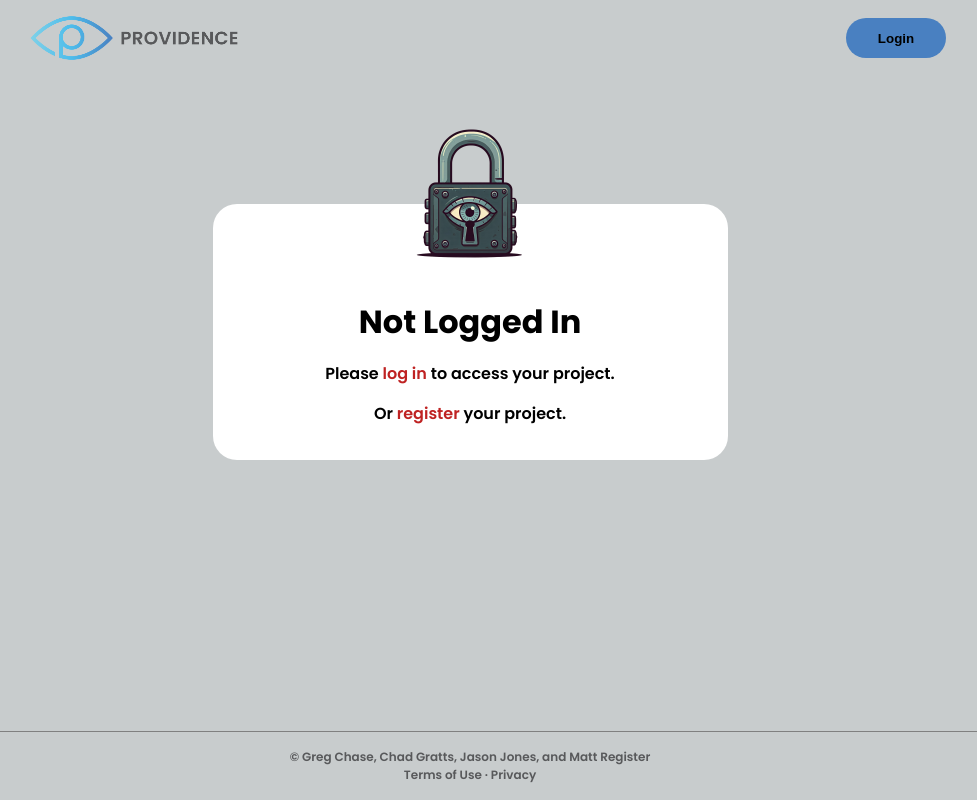
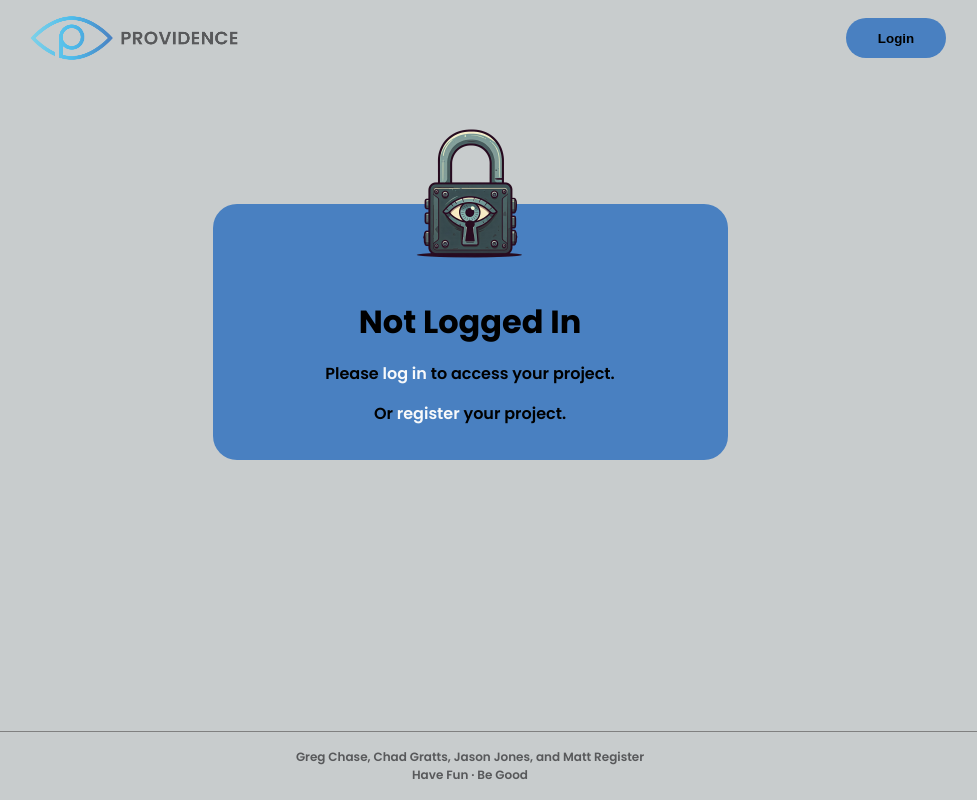
Before and after one commit to capstone2408-team4/session-replay-project, a React (Vite) app in the folder frontend/: page / in a window 1280 px wide. Shown: the whole page, without its empty margins (170-1147 px from the left). Built offline with nearby package versions, Linux system fonts and the light colour scheme; a web font is replaced by a local one; what react-chatbot-kit would draw is missing.

Commit message:
chore: fix css styling on landing
Co-Authored-By: Jason Jones <jsunj.jones@gmail.com>
Co-Authored-By: Greg <97251635+gt-chase@users.noreply.github.com>
Co-Authored-By: chadgratts <89122325+chadgratts@users.noreply.github.com>

```diff
--- a/frontend/src/components/ChatbotPage/ActionProvider.tsx
+++ b/frontend/src/components/ChatbotPage/ActionProvider.tsx
@@ -1,5 +1,8 @@
+// @ts-nocheck
+// types not provided as part of npm package
 import React from 'react';
 import axios from 'axios';
+
 
 const ActionProvider = ({ createChatBotMessage, setState, children }) => {
   const handleShortMessage = () => {
@@ -38,7 +41,7 @@ const ActionProvider = ({ createChatBotMessage, setState, children }) => {
     }));
   }
 
-  const handleValidQuery = async function(message) {
+  const handleValidQuery = async function(message: string) {
     try {
       const response = await axios.post('http://localhost:5001/api/chatbot-query', { query: message }, {
         headers: {
--- a/frontend/src/components/Footer/Footer.tsx
+++ b/frontend/src/components/Footer/Footer.tsx
@@ -4,8 +4,8 @@ function Footer() {
   return(
     <div className={styles.footerContainer}>
       <footer className={styles.footer}>
-        <p className={styles.footerP}>© Greg Chase, Chad Gratts, Jason Jones, and Matt Register</p>
-        <p className={styles.footerP}>Terms of Use · Privacy</p>
+        <p className={styles.footerP}>Greg Chase, Chad Gratts, Jason Jones, and Matt Register</p>
+        <p className={styles.footerP}>Have Fun · Be Good</p>
       </footer>
     </div>
   )
--- a/frontend/src/components/Header/Header.module.css
+++ b/frontend/src/components/Header/Header.module.css
@@ -4,7 +4,6 @@
   align-items: center;
   border-radius: 8px;
   min-width: 900px;
-  /* border-bottom: 1px solid var(--providence-blue); */
 }
 
 .headerChoice {
@@ -46,7 +45,7 @@
 }
 
 .login:hover {
-  background-color: hsl(0, 70%, 44%);
+  background-color: var(--providence-light-blue);
 }
 
 .middleEye {
--- a/frontend/src/components/LandingPage/LandingPage.module.css
+++ b/frontend/src/components/LandingPage/LandingPage.module.css
@@ -3,4 +3,5 @@
   position: relative;
   display: flex;
   min-height: 100svh;
+  min-width: 600px;
 }
--- a/frontend/src/components/Login/Login.module.css
+++ b/frontend/src/components/Login/Login.module.css
@@ -7,7 +7,7 @@
 .loginDialogBox {
   display: flex;
   flex-direction: column;
-  background-color: white;
+  background-color: var(--providence-blue);
   max-width: 515px;
   height: 256px;
   margin: auto;
@@ -33,7 +33,7 @@
 }
 
 .notLoggedIn a {
-  color:hsl(0, 70%, 44%);
+  color:var(--providence-white);
   cursor: pointer;
 }
 
--- a/frontend/src/components/LoginOverlay/LoginOverlay.module.css
+++ b/frontend/src/components/LoginOverlay/LoginOverlay.module.css
@@ -1,5 +1,5 @@
 .gradientBox {
-  background: linear-gradient(180deg, hsla(0, 88%, 66%, 1) 30%, hsla(0, 100%, 2%, 1) 100%);
+  background: linear-gradient(180deg, var(--providence-blue) 30%, var(--providence-light-blue) 100%);
   width: 40%;
   height: 100%;
   border-radius: 8px 0 0 8px;
--- a/frontend/src/components/RegisterOverlay/RegisterOverlay.module.css
+++ b/frontend/src/components/RegisterOverlay/RegisterOverlay.module.css
@@ -1,5 +1,5 @@
 .gradientBox {
-  background: linear-gradient(180deg, hsla(0, 88%, 66%, 1) 30%, hsla(0, 100%, 2%, 1) 100%);
+  background: linear-gradient(180deg, var(--providence-blue) 30%, var(--providence-light-blue) 100%);;
   width: 40%;
   height: 100%;
   border-radius: 8px 0 0 8px;
@@ -54,6 +54,9 @@
 
 .loginBoxContainer {
   padding: 32px;
+  padding-right: 48px;
+  padding-top: 0;
+  padding-bottom: 0;
   height: 100%;
   width: 100%;
   display: flex;
@@ -86,6 +89,7 @@
   justify-content: flex-start;
   padding: 4px;
   position: relative;
+  min-width: 600px;
 }
 
 .overlayContainer {
--- a/frontend/src/index.css
+++ b/frontend/src/index.css
@@ -14,7 +14,6 @@ html, body {
   --providence-gray: #58595B;
   --providence-black: #c8cccd;
   --providence-red: #4980C1;
-  /* --providence-blue: #2c337d; */
   --providence-blue: #4980C1;
   --providence-medium-blue: #4980C1;
   --providence-light-blue: #80D1E8;
@@ -246,11 +245,13 @@ html, body {
 
 .react-chatbot-kit-chat-container {
   position: relative;
-  width: 400px;
+  width: 70%;
+  margin-left: auto;
+  margin-right: auto;
 }
 
 .react-chatbot-kit-chat-inner-container {
-  height: 500px;
+  height: 700px;
   background-color: #fff;
   border-radius: 3px;
   border-radius: 5px;
```
